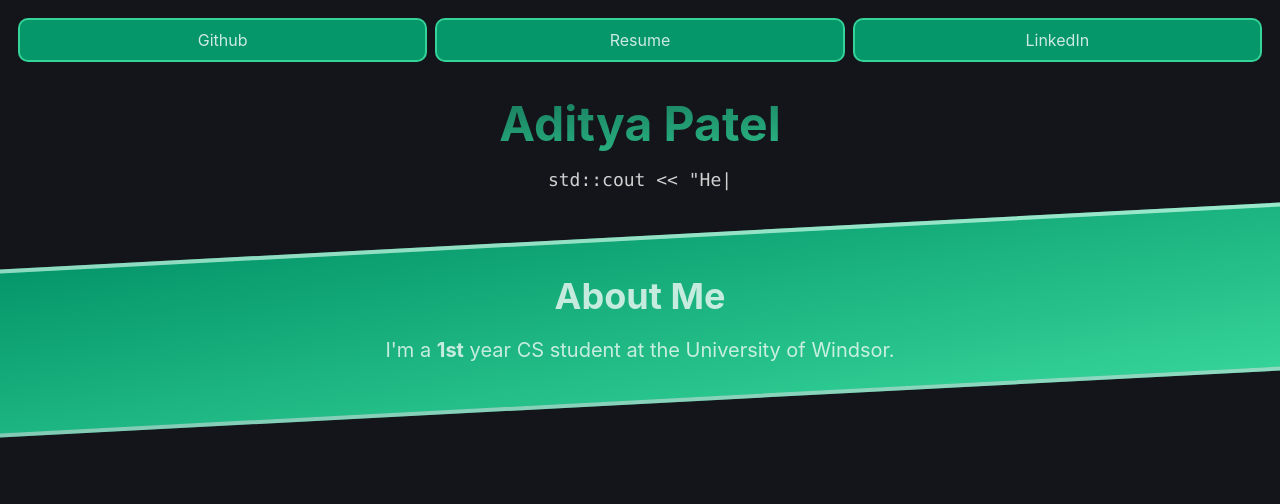
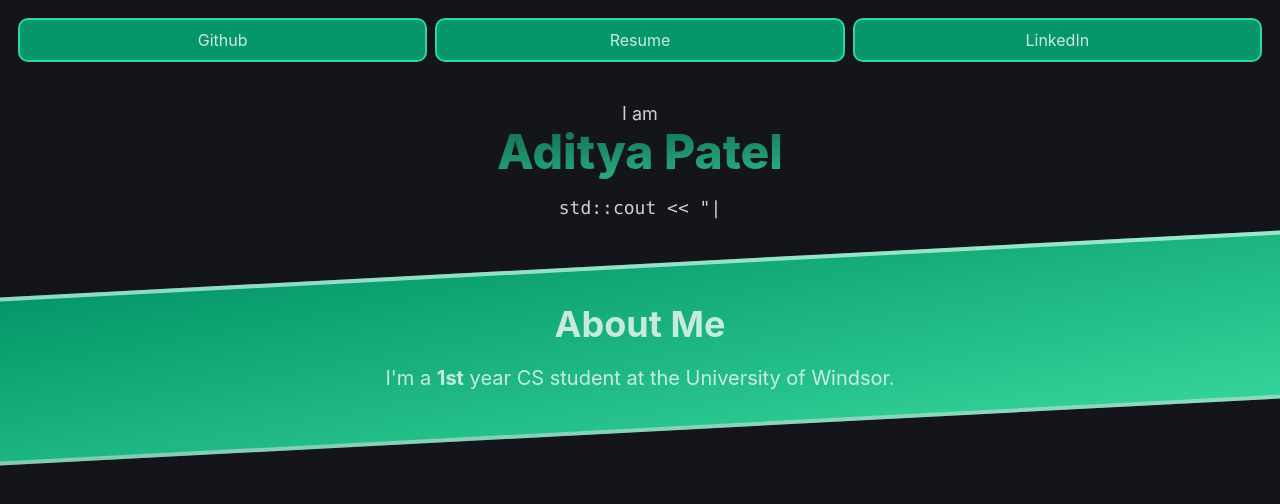
Before and after one commit to Champion2005/PersonalWebsite, a React (Vite) app in the folder PersonalWebsite/: page / in a window 1280 px wide. Shown: the top 504 px of the page. Built offline with nearby package versions, Linux system fonts and the light colour scheme.

Commit message:
EMOJIS AND nicer words than hello world

```diff
--- a/PersonalWebsite/src/components/header/Header.jsx
+++ b/PersonalWebsite/src/components/header/Header.jsx
@@ -6,18 +6,19 @@ export const Header = () => {
     <>
       <div className='select-none text-center text-white/80'>
         <Navbar />
-        <h1 className="mx-10 mb-2.5 pt-5 pb-2 text-5xl font-bold bg-gradient-to-br from-emerald-600/50 to-emerald-400 bg-clip-text text-transparent">Aditya Patel</h1>
+        <p className='pt-5 text-lg'>I am</p>
+        <h1 className="mx-10 mb-2.5 pb-2 text-5xl font-extrabold bg-gradient-to-br from-emerald-600/50 to-emerald-400 bg-clip-text text-transparent">Aditya Patel</h1>
         <p className="absolute left-0 right-0 text-lg font-mono">
           { "" }
           <TypeAnimation
             sequence={[
-              'print("Hello World")', 1000,
-              'std::cout << "Hello World" << std::endl;', 1000,
-              'println!("Hello World");', 1000,
-              'console.log("Hello World");', 1000,
-              'printf("%s\\n", "Hello World");', 1000,
-              'System.out.println("Hello World");', 1000,
-              'echo "Hello World"', 1000,
+              'print("Programmer 😎")', 1000,
+              'std::cout << "Student 🤓" << std::endl;', 1000,
+              'println!("Founder? 🤔");', 1000,
+              'console.log("Web developer 🕸️");', 1000,
+              'printf("%s\\n", "Naval Warfare Officer 🛥️");', 1000,
+              'System.out.println("idk what to put here 💀");', 1000,
+              'echo "Hello World! ✌️"', 1000,
             ]}
             speed={20}
             repeat={Infinity}
```
